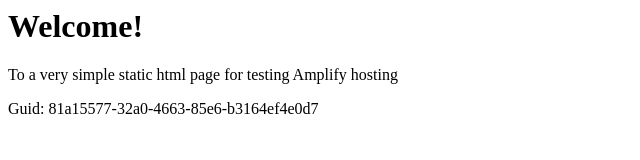
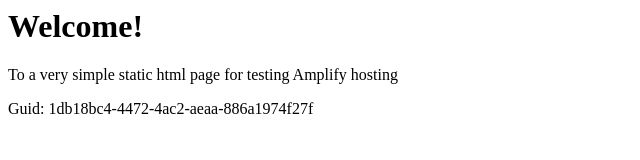
Before and after one commit to aws-aemilia-dub/Github-PR-Commit-Integration-Test-DoNotTouch-GitHubWebhookPushCanaryTest-v1-preprod-eu-west-1, a website: page src/index.html in a window 1280 px wide. Shown: the full height of the page, 0-640 px from the left. Drawn offline with Linux system fonts and the light colour scheme.

Commit message:
commit from integ tests

```diff
--- a/src/index.html
+++ b/src/index.html
@@ -12,6 +12,6 @@
 <body>
     <h1>Welcome!</h1>
     <p>To a very simple static html page for testing Amplify hosting</p>
-    <p>Guid: 81a15577-32a0-4663-85e6-b3164ef4e0d7</p></body>
+    <p>Guid: 1db18bc4-4472-4ac2-aeaa-886a1974f27f</p></body>
 
 </html>
```
